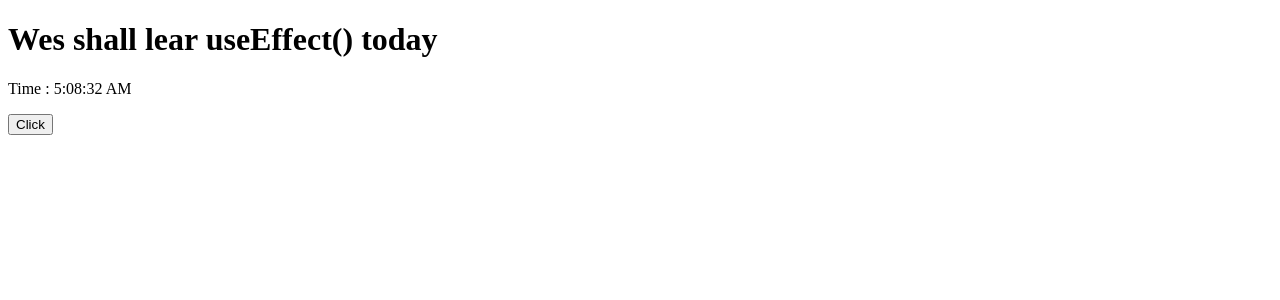
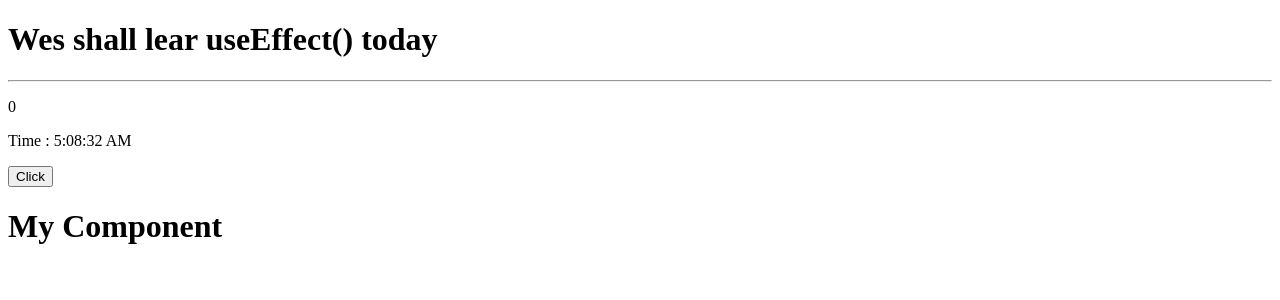
Before and after one commit to TRISHAN00/react-form-handling, a React (Create React App) app: page / in a window 1280 px wide. Shown: the top 300 px of the page. Built offline with nearby package versions, Linux system fonts and the light colour scheme.

Commit message:
use useEffect function while increase value in title

```diff
--- a/src/App.js
+++ b/src/App.js
@@ -1,11 +1,13 @@
 import React from 'react'
-import MyComponentClass from './components/MyComponentClass'
+import MyComponent from './components/MyComponent'
 
 function App () {
   return (
     <div className='app'>
       <h1>Wes shall lear useEffect() today</h1>
-      <MyComponentClass />
+      {/* <MyComponentClass /> */}
+      <hr />
+      <MyComponent />
     </div>
   )
 }
--- /dev/null
+++ b/src/components/MyComponent.js
@@ -0,0 +1,31 @@
+import React, { useEffect, useState } from 'react'
+
+function MyComponent () {
+  const [count, setcount] = useState(0)
+  const [date, setDate] = useState(new Date())
+
+  useEffect(() => {
+    document.title = `the value is ${count}`
+  })
+
+  const tick = () => {
+    setDate(new Date())
+  }
+
+  setInterval(() => tick(), 1000)
+
+  const incrementCount = () => {
+    setcount(prevCount => prevCount + 1)
+  }
+
+  return (
+    <div>
+      <p>{count}</p>
+      <p>Time : {date.toLocaleTimeString()} </p>
+      <button onClick={incrementCount}>Click</button>
+      <h1>My Component</h1>
+    </div>
+  )
+}
+
+export default MyComponent
```
